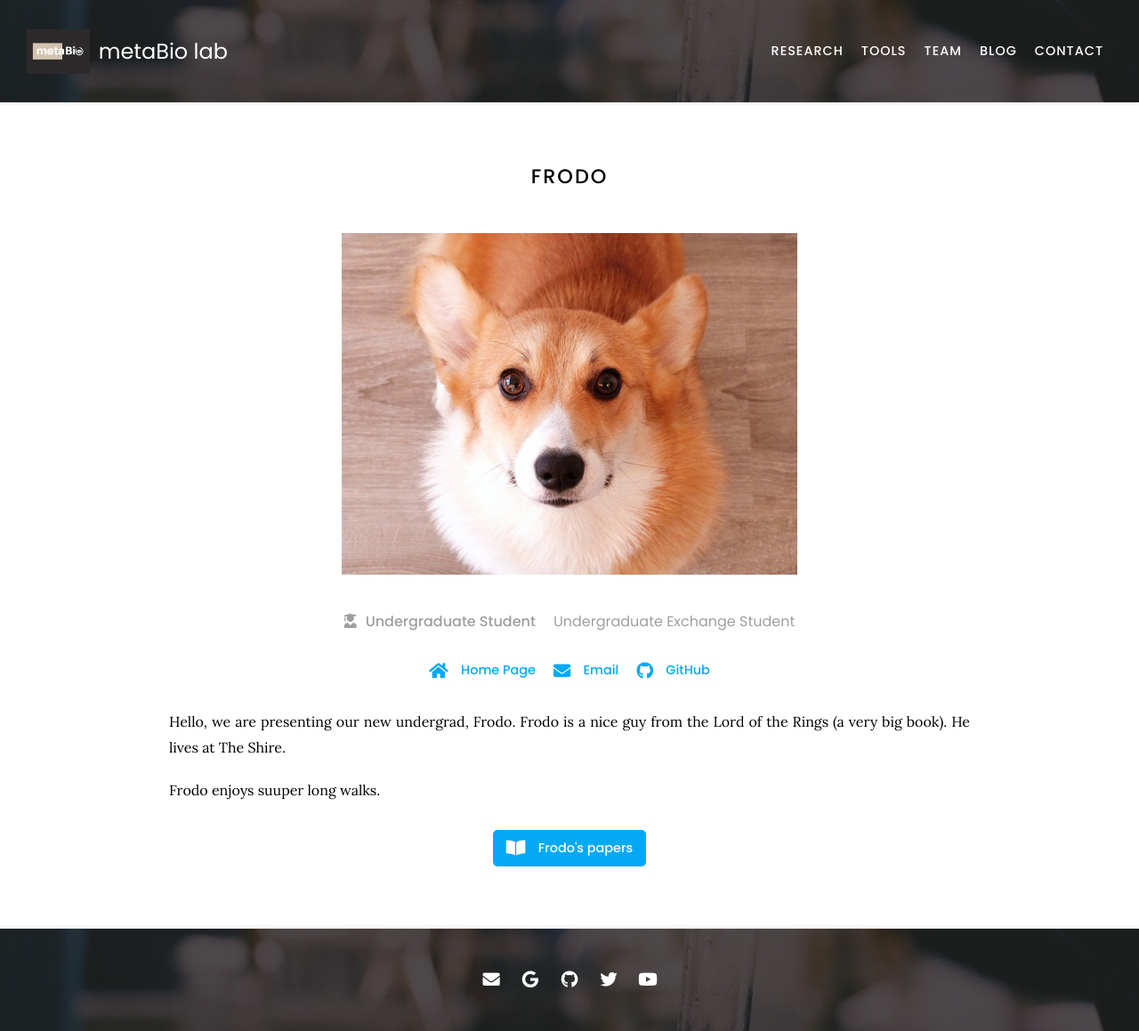
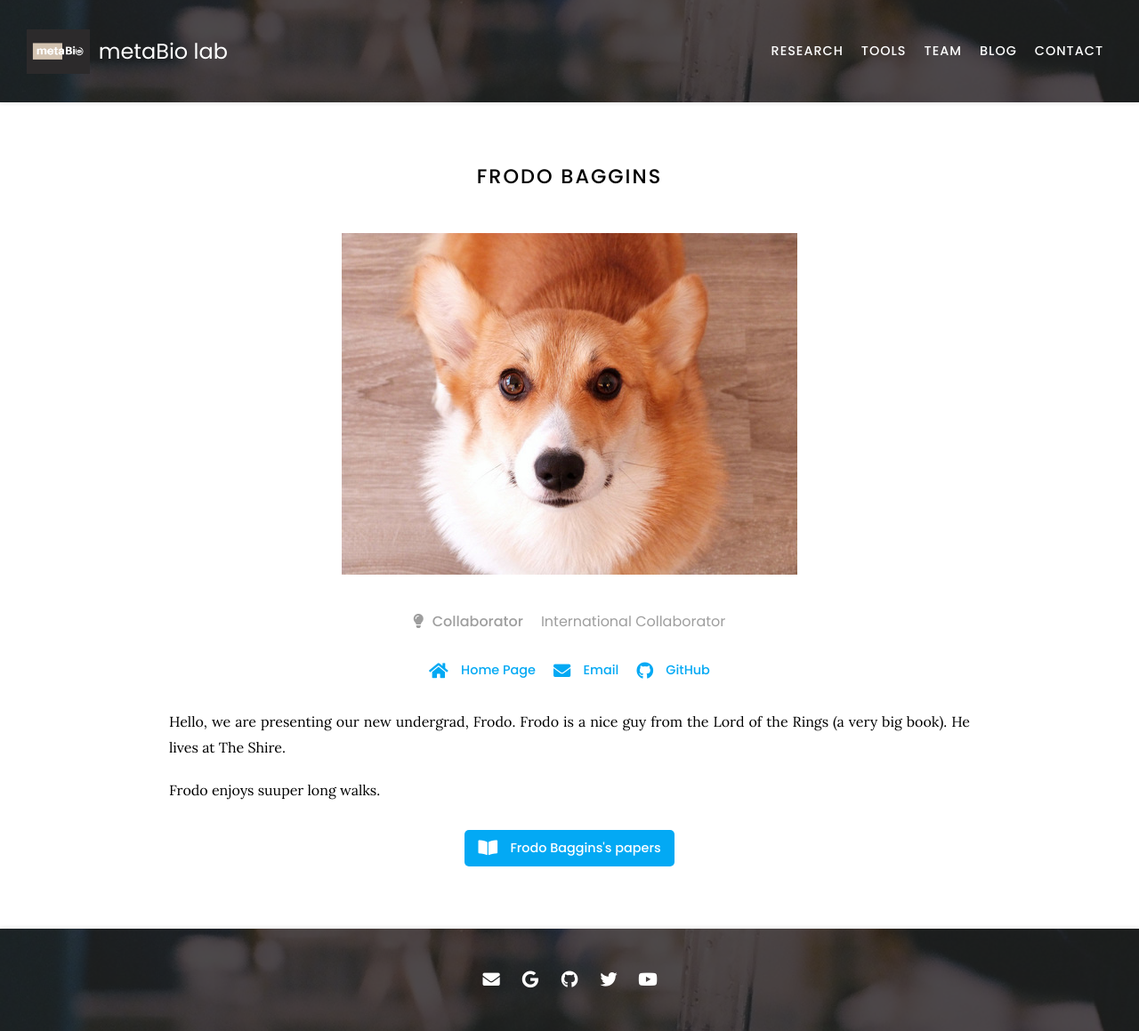
Before and after one commit to metaBIOlab/metabio, a Jekyll site: the page built from _members/frodo-baggins.md, in a window 1280 px wide. Shown: the whole page at 89% size. Built offline with Jekyll 4.4.1, drawn with Linux system fonts in a browser that asks for light colours; nearby versions of some CDN libraries.

Commit message:
Update and rename Frodo.md to frodo-baggins.md

```diff
--- a/_members/Frodo.md
+++ b/_members/frodo-baggins.md
@@ -1,8 +1,8 @@
 ---
 name: Frodo Baggins
 image: images/member.jpg
-description: Undergraduate Exchange Student
-role: undergrad
+description: International Collaborator
+role: collaborator
 aliases:
   - F. Baggins
   - F Baggins
```
